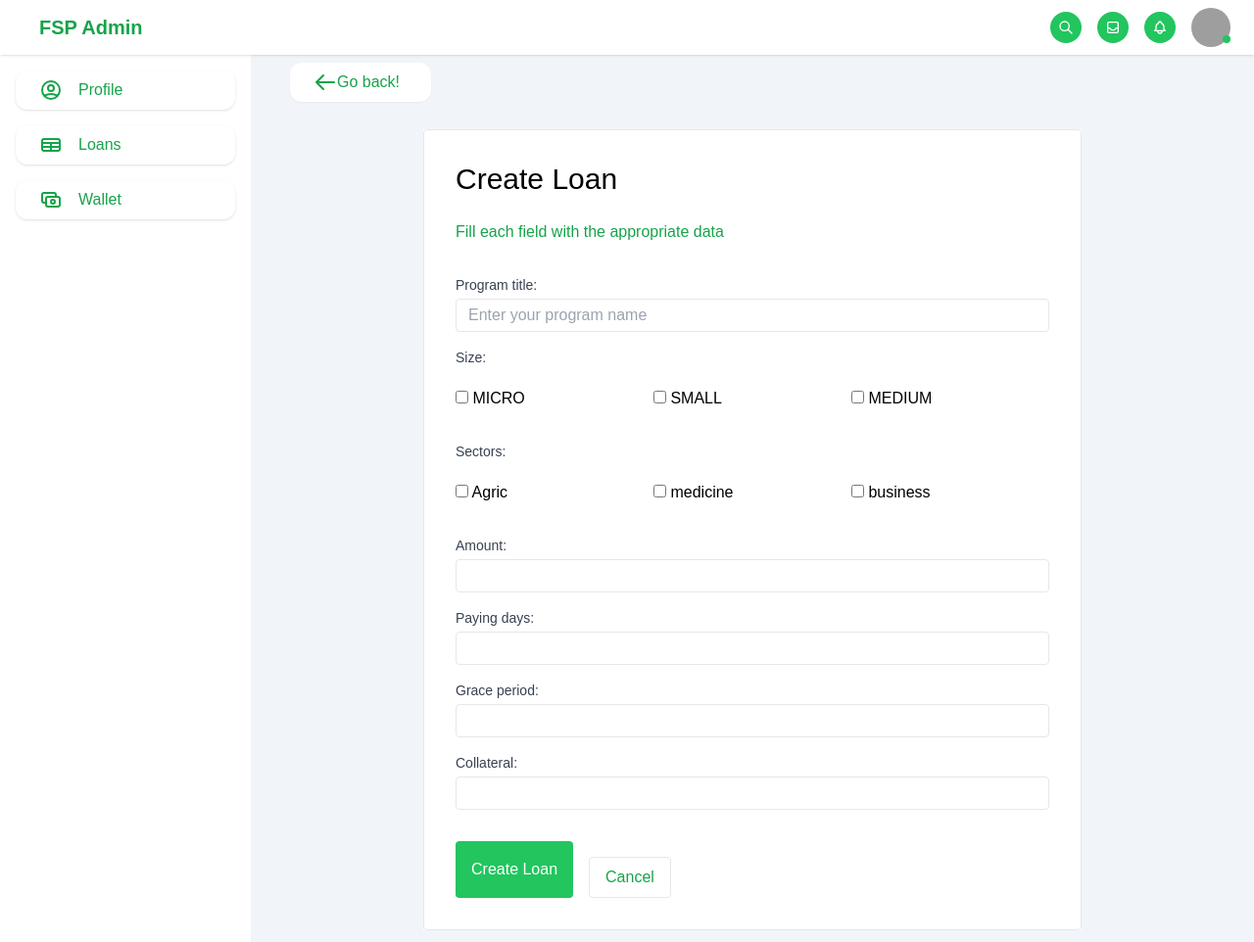
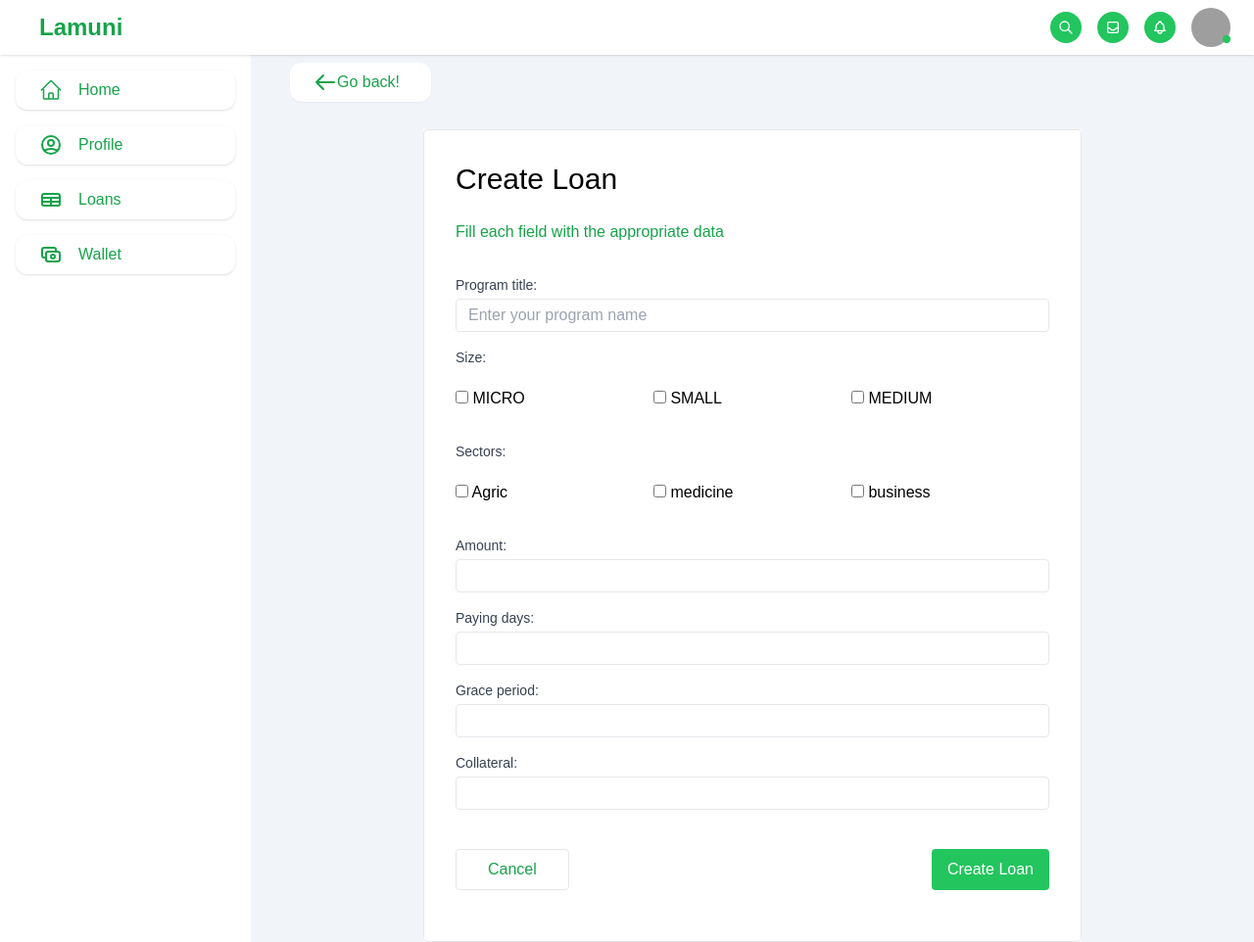
Before and after one commit to Bukharee/Lamuni, a Django app: template templates/fsp/create_loan.html in a window 1280 px wide. Shown: the whole page at 98% size. Run offline with Django 4.2, Linux system fonts and the light colour scheme; the template is opened without the code that fills it: values that come from a table or form of the project are taken from there, others are empty; data comes from the database, SQL or seed files in the repository; tables that the repository leaves empty hold one stand-in row (values such as "Sample post"); parts of the project's set-up code (start-up, migrations or seed data) failed here and were passed over; some libraries are stand-ins or nearby versions; grey boxes are pictures that could not be loaded.

Commit message:
add link to fsp dashboard

```diff
--- a/Loans/forms.py
+++ b/Loans/forms.py
@@ -8,6 +8,7 @@ from Loans.models import Loan, Sector, Record, SalesRecord
 
 class CreateLoanForm(ModelForm):
     class Meta:
+        model = Loan
         fields = ["program_title", "size", "sectors", "amount", "amount",
                   "paying_days", "grace_period",
                   "collateral"]
--- a/Loans/urls.py
+++ b/Loans/urls.py
@@ -13,6 +13,6 @@ urlpatterns = [
     path('loan-details/<int:pk>/', loan_details, name="loan_details"),
     path('dashboard/', dashboard, name="dashboard"),
     path('loans/', loans_list, name='loans_list'),
-    path('profile/', fsp_profile, name='profile'),
+    path('fsp/profile/', fsp_profile, name='profile'),
     path('loans/<int:pk>/beneficiaries/', loan_beneficiaries, name='beneficiaries'),
 ]
--- a/static/css/index.css
+++ b/static/css/index.css
@@ -760,6 +760,18 @@ Ensure the default browser behavior of the `hidden` attribute.
   margin-left: 1rem;
 }
 
+.mt-4 {
+  margin-top: 1rem;
+}
+
+.mt-10 {
+  margin-top: 2.5rem;
+}
+
+.mt-8 {
+  margin-top: 2rem;
+}
+
 .mb-10 {
   margin-bottom: 2.5rem;
 }
@@ -784,22 +796,10 @@ Ensure the default browser behavior of the `hidden` attribute.
   margin-right: 0.25rem;
 }
 
-.mt-4 {
-  margin-top: 1rem;
-}
-
-.mt-10 {
-  margin-top: 2.5rem;
-}
-
 .mt-5 {
   margin-top: 1.25rem;
 }
 
-.mt-8 {
-  margin-top: 2rem;
-}
-
 .mb-1 {
   margin-bottom: 0.25rem;
 }
@@ -820,6 +820,10 @@ Ensure the default browser behavior of the `hidden` attribute.
   margin-top: 8rem;
 }
 
+.mb-5 {
+  margin-bottom: 1.25rem;
+}
+
 .box-border {
   box-sizing: border-box;
 }
--- a/templates/fsp/create_loan.html
+++ b/templates/fsp/create_loan.html
@@ -19,7 +19,6 @@
                 <p>
                 <label for="id_program_title" class="text-sm text-gray-700 block mb-1 font-medium" >Program title:</label>
                 <input class="bg-white border border-gray-200 rounded py-1 px-3 block focus:ring-green-500 focus:border-green-500 text-gray-700 w-full" type="text" name="program_title" maxlength="200" required id="id_program_title" placeholder="Enter your program name">
-
 
               </p>
 
@@ -94,12 +93,12 @@
   </p>
     </div>
 
-              <div class="flex flex-col space-y-4 sm:flex-row sm:space-x-4 mt-8">
-                <button type="submit" class="py-2 px-4 bg-green-500 text-white rounded hover:bg-green-600 active:bg-blue-700 disabled:opacity-50">Create Loan</button>
+               <div class="flex flex-col space-y-4 sm:flex-row sm:space-y-0 sm:space-x-4 w-full mt-10 mb-5 justify-between">
 
-                <!-- Secondary -->
-                <button class="py-2 px-4 bg-white border border-gray-200 text-green-600 rounded hover:bg-white active:bg-gray-200 disabled:opacity-50"  onclick="history.go(-1)">Cancel</button>
+                <button class="py-2 px-8 bg-white border border-gray-200 text-green-600 rounded hover:bg-white active:bg-gray-200 disabled:opacity-50"  onclick="history.go(-1)">Cancel</button>
+                   <button type="submit" class="py-2 px-4 bg-green-500 text-white rounded hover:bg-green-600 active:bg-blue-700 disabled:opacity-50">Create Loan</button>
               </div>
+
             </form>
           </div>
     </div>
--- a/templates/fsp/fsp-base.html
+++ b/templates/fsp/fsp-base.html
@@ -33,8 +33,8 @@
         <!-- heading -->
         <div class=" bg-white shadow py-2 relative" >
             <div x-data="{open: false}" class="mx-6 flex flex-row items-center justify-between">
-               <a href="{% url 'loans:dashboard' %}"><div class="text-xl font-bold text-dark-green sm:ml-4">
-                    FSP  Admin
+               <a href="{% url 'users:index' %}"><div class="font-bold text-xl text-dark-green md:text-2xl sm:ml-4">
+                   Lamuni
                 </div>
                </a>
                  <!-- fist nav items -->
@@ -130,7 +130,14 @@
         <div class="flex flex-row">
             <!-- navigation -->
             <div class="hidden md:basis-1/5 sm:flex flex-col items-start h-full space-y-4 mt-2 sm:mt-4 text-dark-green sm:px-4 ">
+    <a href="{% url 'loans:dashboard' %}" class="px-6 py-2 shadow flex flex-row items-center space-x-4 w-full hover:bg-dark-green hover:text-white rounded-xl hover:scale-105 transition duration-150 ease-in-out">
+                    <span><svg xmlns="http://www.w3.org/2000/svg" fill="none" viewBox="0 0 24 24" stroke-width="1.5" stroke="currentColor" class="w-6 h-6">
+  <path stroke-linecap="round" stroke-linejoin="round" d="M2.25 12l8.954-8.955c.44-.439 1.152-.439 1.591 0L21.75 12M4.5 9.75v10.125c0 .621.504 1.125 1.125 1.125H9.75v-4.875c0-.621.504-1.125 1.125-1.125h2.25c.621 0 1.125.504 1.125 1.125V21h4.125c.621 0 1.125-.504 1.125-1.125V9.75M8.25 21h8.25" />
+</svg>
 
+        </span>
+        <span>Home</span>
+            </a>
                 <a href="{% url 'loans:profile' %}" class="px-6 py-2 shadow flex flex-row items-center space-x-4 w-full hover:bg-dark-green hover:text-white rounded-xl hover:scale-105 transition duration-150 ease-in-out">
                     <span><svg xmlns="http://www.w3.org/2000/svg" class="h-6 w-6" fill="none" viewBox="0 0 24 24" stroke="currentColor" stroke-width="2">
                         <path stroke-linecap="round" stroke-linejoin="round" d="M5.121 17.804A13.937 13.937 0 0112 16c2.5 0 4.847.655 6.879 1.804M15 10a3 3 0 11-6 0 3 3 0 016 0zm6 2a9 9 0 11-18 0 9 9 0 0118 0z" />
```
Also changed, not shown: other parts of static/css/index.css (+97 -51 lines).
